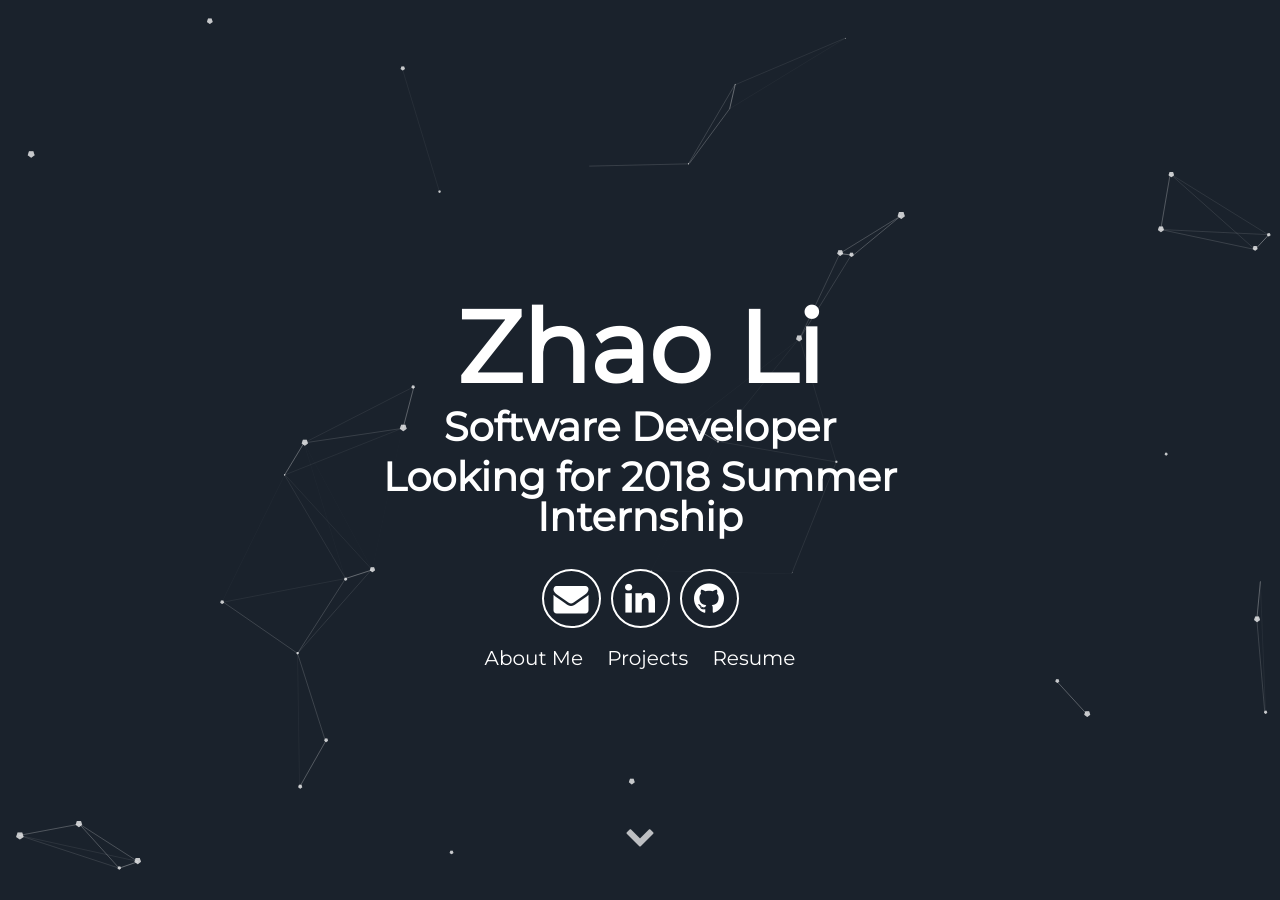
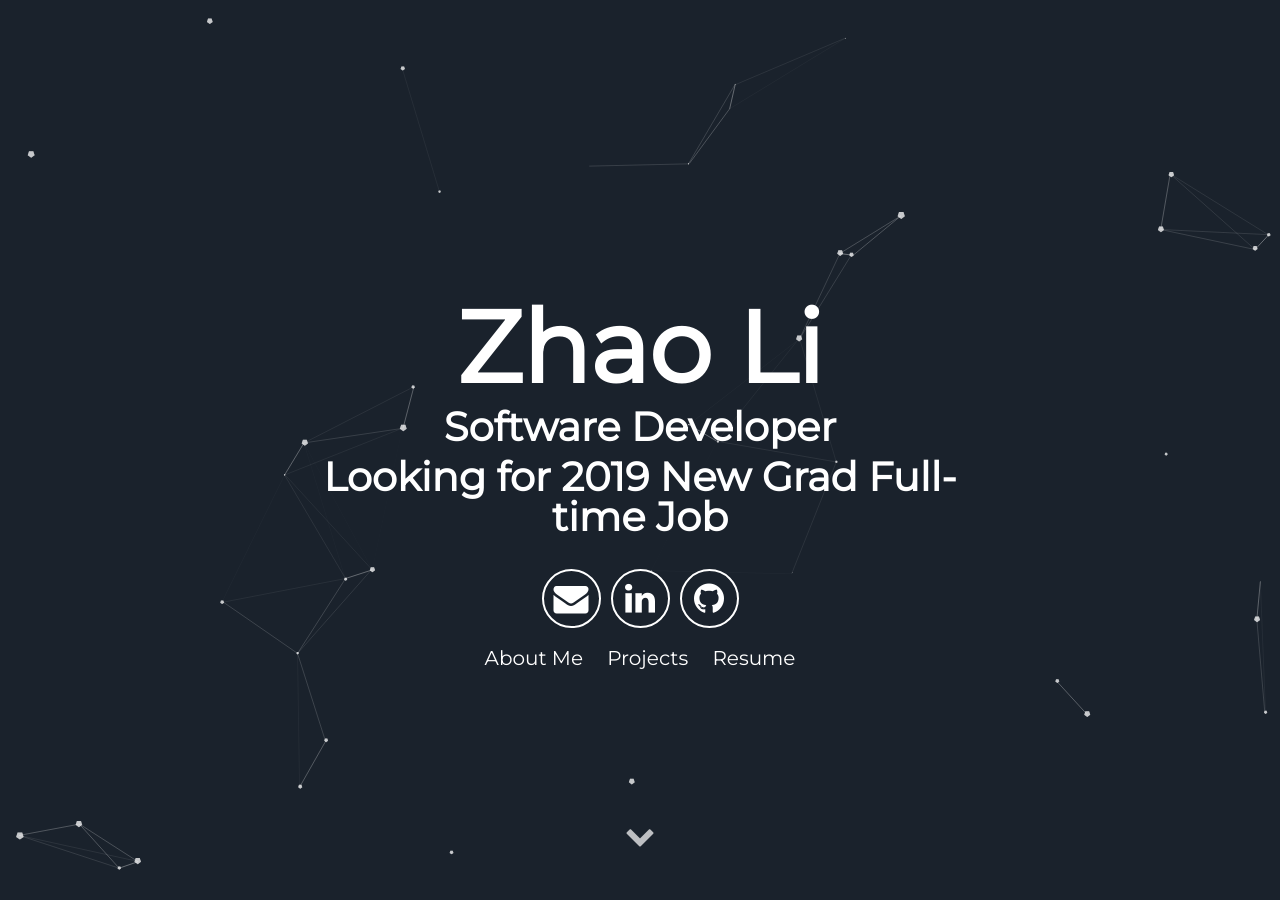
Before and after one commit to hl1028/hl1028.github.io, a Jekyll site: the page built from index.html, in a window 1280 px wide and 900 px high. Built offline with Jekyll 4.4.1, drawn with Linux system fonts in a browser that asks for light colours.

Commit message:
Update header.html

```diff
--- a/_includes/header.html
+++ b/_includes/header.html
@@ -3,7 +3,7 @@
       <h1>
         <span class="site-title">{{site.username}}</span>
         <span class="site-description">{{site.user_title}}</span>
-        <span class="site-description">Looking for 2018 Summer Internship</span>
+        <span class="site-description">Looking for 2019 New Grad Full-time Job</span>
       </h1>
       <div class="header-icons">
         <a aria-label="Send email" href="mailto:harry28@seas.upenn.edu"><i class="icon fa fa-envelope"></i></a>
```
